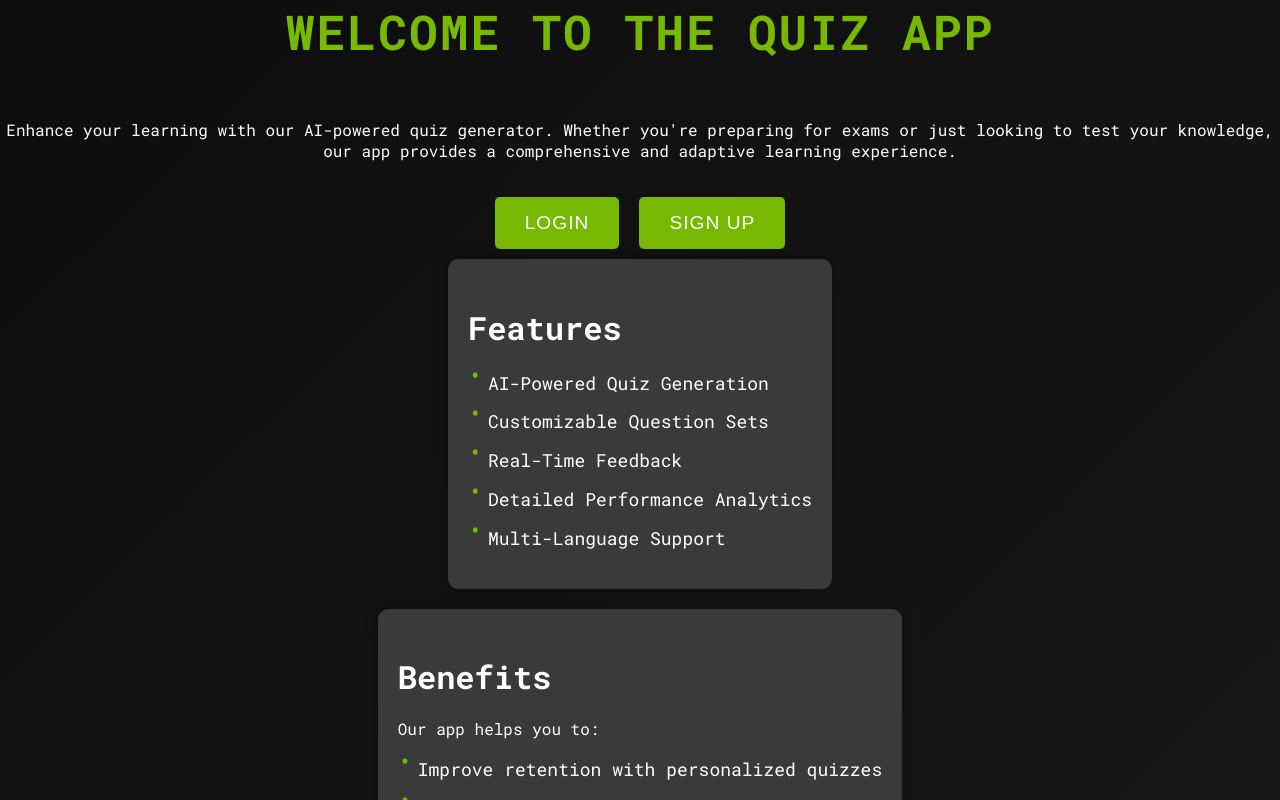
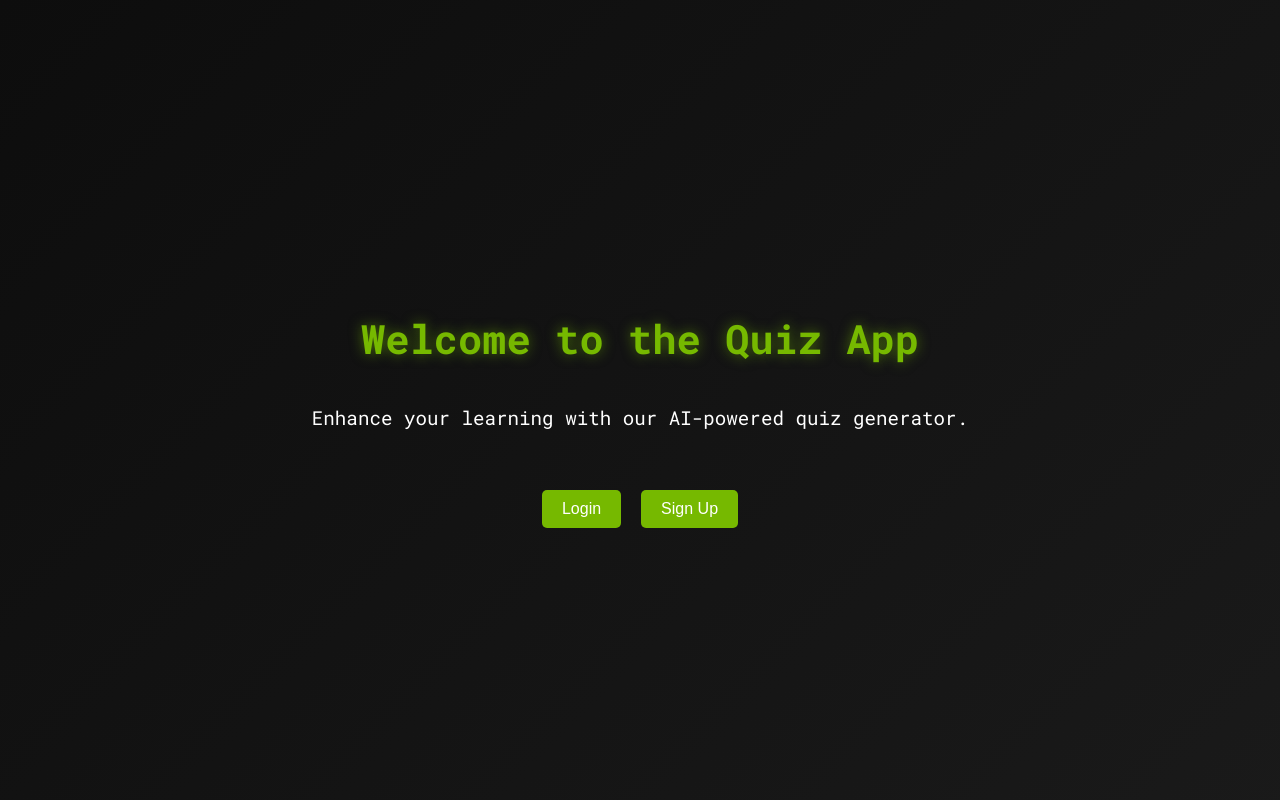
Before and after one commit to redhatgamer/eldritch-AI, a React (Create React App) app in the folder eldritch/: page / in a window 1280 px wide. Built offline with nearby package versions, Linux system fonts and the light colour scheme.

Commit message:
Update welcome screen

```diff
--- a/eldritch/src/Welcome.css
+++ b/eldritch/src/Welcome.css
@@ -19,109 +19,56 @@ body {
   background: linear-gradient(135deg, #0d0d0d 0%, #1a1a1a 100%);
   color: #ffffff;
   text-align: center;
+  padding: 20px;
 }
 
 .welcome-container h1 {
-  margin-bottom: 40px;
-  font-size: 3rem;
-  letter-spacing: 2px;
-  text-transform: uppercase;
+  margin-bottom: 20px;
+  font-size: 2.5rem;
   color: #76B900;
-  transition: color 0.3s ease;
+  animation: pulse 2s infinite;
 }
 
-.welcome-container h1:hover {
-  color: #68a700;
+.welcome-container .description {
+  font-size: 1.2rem;
+  margin-bottom: 40px;
 }
 
 .buttons-container {
   display: flex;
   gap: 20px;
-  flex-wrap: wrap;
-  justify-content: center;
 }
 
 .buttons-container button {
-  padding: 15px 30px;
+  padding: 10px 20px;
   background-color: #76B900;
   color: #ffffff;
   border: none;
   border-radius: 5px;
   cursor: pointer;
-  font-size: 1.2rem;
-  letter-spacing: 1px;
-  text-transform: uppercase;
-  transition: background-color 0.3s, transform 0.3s, box-shadow 0.3s ease;
-  position: relative;
-  overflow: hidden;
-  z-index: 1;
+  font-size: 1rem;
+  transition: background-color 0.3s;
 }
 
 .buttons-container button:hover {
   background-color: #68a700;
-  transform: scale(1.05);
-  box-shadow: 0 0 10px rgba(104, 167, 0, 0.5);
 }
 
 .buttons-container button:active {
   background-color: #58a600;
-  transform: scale(0.95);
 }
 
-.background {
-  position: fixed;
-  width: 100%;
-  height: 100%;
-  top: 0;
-  left: 0;
-  background: linear-gradient(to bottom right, #2e2e2e, #1c1c1c);
-  z-index: -1;
-  pointer-events: none; /* Prevent background from blocking scroll */
-}
-
-.shapes .shape {
-  position: absolute;
-  border-radius: 50%;
-  background: rgba(255, 255, 255, 0.1);
-  animation: float 10s infinite ease-in-out;
-}
-
-.shape1 {
-  width: 150px;
-  height: 150px;
-  top: 20%;
-  left: 15%;
-}
-
-.shape2 {
-  width: 200px;
-  height: 200px;
-  top: 30%;
-  right: 20%;
-}
-
-.shape3 {
-  width: 100px;
-  height: 100px;
-  bottom: 25%;
-  left: 35%;
-}
-
-.shape4 {
-  width: 250px;
-  height: 250px;
-  bottom: 15%;
-  right: 25%;
-}
-
-@keyframes float {
+@keyframes pulse {
   0% {
-    transform: translateY(0);
+    transform: scale(1);
+    text-shadow: 0 0 10px rgba(118, 185, 0, 0.5);
   }
   50% {
-    transform: translateY(-20px);
+    transform: scale(1.05);
+    text-shadow: 0 0 20px rgba(118, 185, 0, 0.8);
   }
   100% {
-    transform: translateY(0);
+    transform: scale(1);
+    text-shadow: 0 0 10px rgba(118, 185, 0, 0.5);
   }
 }
--- a/eldritch/src/Welcome.js
+++ b/eldritch/src/Welcome.js
@@ -8,50 +8,14 @@ function Welcome() {
 
   return (
     <div className="welcome-container">
-      <h1>Welcome to the Quiz App</h1>
+      <h1 className="animated-text">Welcome to the Quiz App</h1>
       <p className="description">
-        Enhance your learning with our AI-powered quiz generator. Whether you're preparing for exams or just looking to test your knowledge, our app provides a comprehensive and adaptive learning experience.
+        Enhance your learning with our AI-powered quiz generator.
       </p>
       <div className="buttons-container">
         <button onClick={() => navigate('/login')}>Login</button>
         <button onClick={() => navigate('/signup')}>Sign Up</button>
       </div>
-      <section className="features-section">
-        <h2>Features</h2>
-        <ul>
-          <li>AI-Powered Quiz Generation</li>
-          <li>Customizable Question Sets</li>
-          <li>Real-Time Feedback</li>
-          <li>Detailed Performance Analytics</li>
-          <li>Multi-Language Support</li>
-        </ul>
-      </section>
-      <section className="benefits-section">
-        <h2>Benefits</h2>
-        <p>Our app helps you to:</p>
-        <ul>
-          <li>Improve retention with personalized quizzes</li>
-          <li>Track progress with comprehensive analytics</li>
-          <li>Engage with interactive and dynamic content</li>
-          <li>Prepare for exams with confidence</li>
-        </ul>
-      </section>
-      <section className="testimonials-section">
-        <h2>User Testimonials</h2>
-        <blockquote>"This app has transformed my study routine. The quizzes are spot-on!" - Alex</blockquote>
-        <blockquote>"I love the real-time feedback feature. It helps me understand my mistakes instantly." - Jamie</blockquote>
-      </section>
-      <section className="faq-section">
-        <h2>FAQs</h2>
-        <div className="faq-item">
-          <h3>How do I create an account?</h3>
-          <p>Click on the 'Sign Up' button and fill in your details to create a new account.</p>
-        </div>
-        <div className="faq-item">
-          <h3>Can I customize the quizzes?</h3>
-          <p>Yes, you can choose the number of questions, question types, and topics for your quizzes.</p>
-        </div>
-      </section>
     </div>
   );
 }
```
